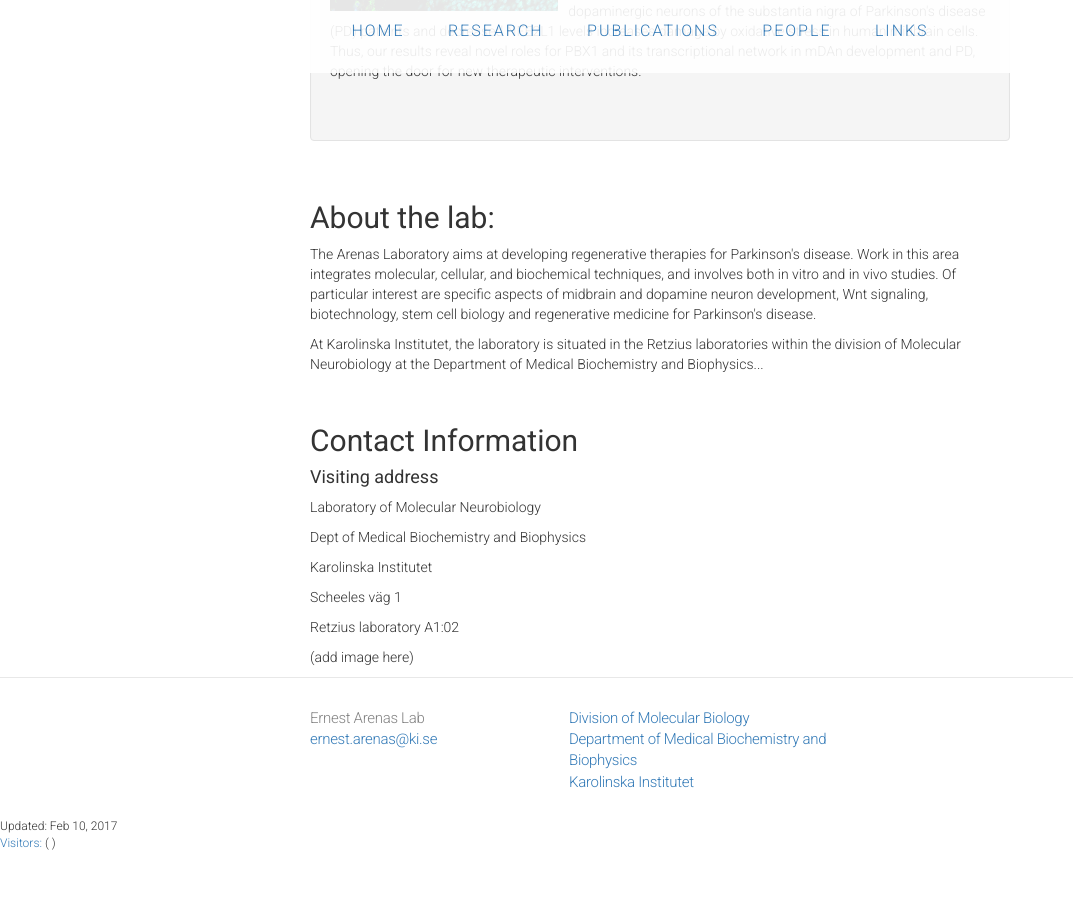
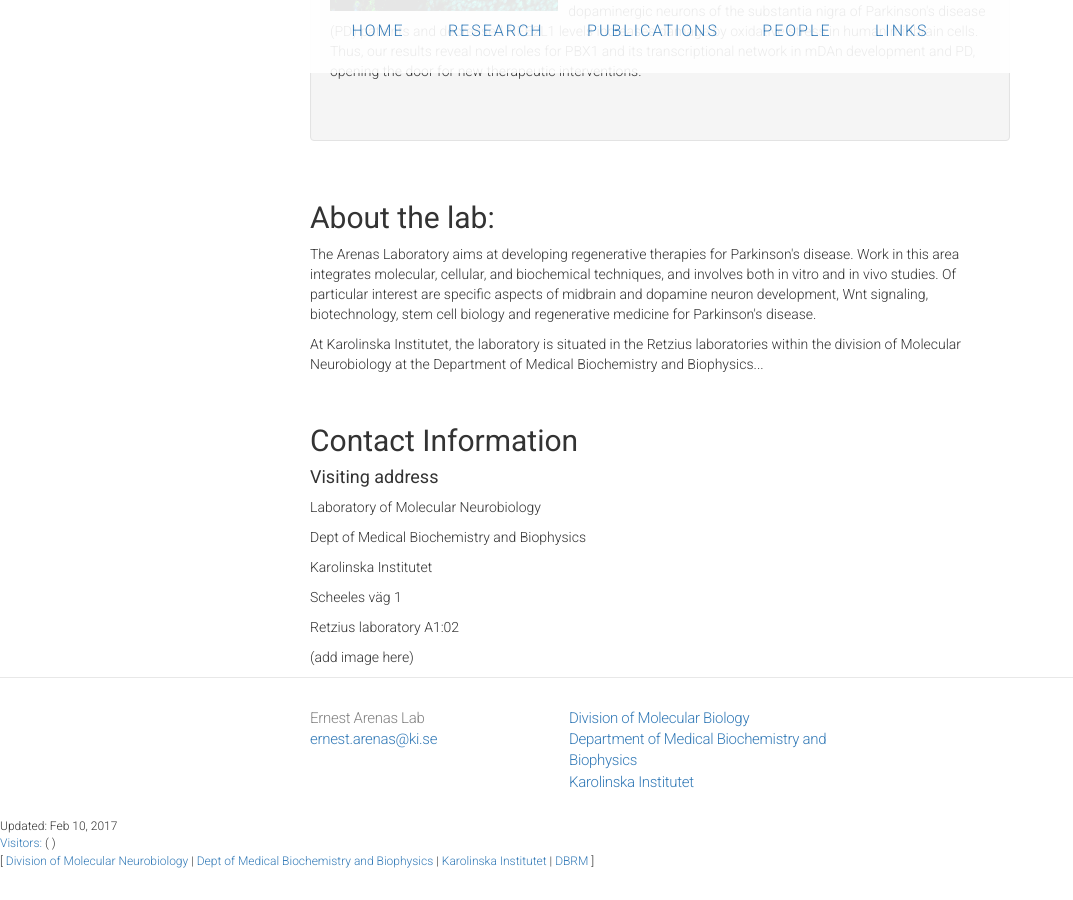
Before and after one commit to ArenasLab/arenaslab.github.io, a Jekyll site: the page index.html, which Jekyll copies as it is, in a window 1280 px wide and 900 px high, scrolled down 1775 px. Shown: the whole window, without its empty margins (0-1073 px from the left). Built offline with Jekyll 4.4.1, drawn with Linux system fonts in a browser that asks for light colours.

Commit message:
Update index.html

```diff
--- a/index.html
+++ b/index.html
@@ -164,7 +164,7 @@ temp removed footer above -->
 
   </div>
 
-
+  <!-- Pu footer below  -->
 
   <table width="1000" border="0" cellspacing="0" cellpadding="5">
 		<tr>
@@ -176,7 +176,13 @@ temp removed footer above -->
 	</table>
 
 
+ <table width="1000" border="0" cellspacing="0" cellpadding="5">
+		<tr>
+			<td class="footermeny"> [ <a class="menylink" href="http://www.molneuro.mbb.ki.se">Division of Molecular Neurobiology</a> | <a class="menylink" href="http://www.mbb.ki.se">Dept of Medical Biochemistry and Biophysics</a> | <a class="menylink" href="http://www.ki.se">Karolinska Institutet</a> | <a class="menylink" href="http://www.dbrm.se">DBRM</a> ]
+		</tr>
+	</table>
 
+	<!-- PU above -->
 
 </footer>
 
```
